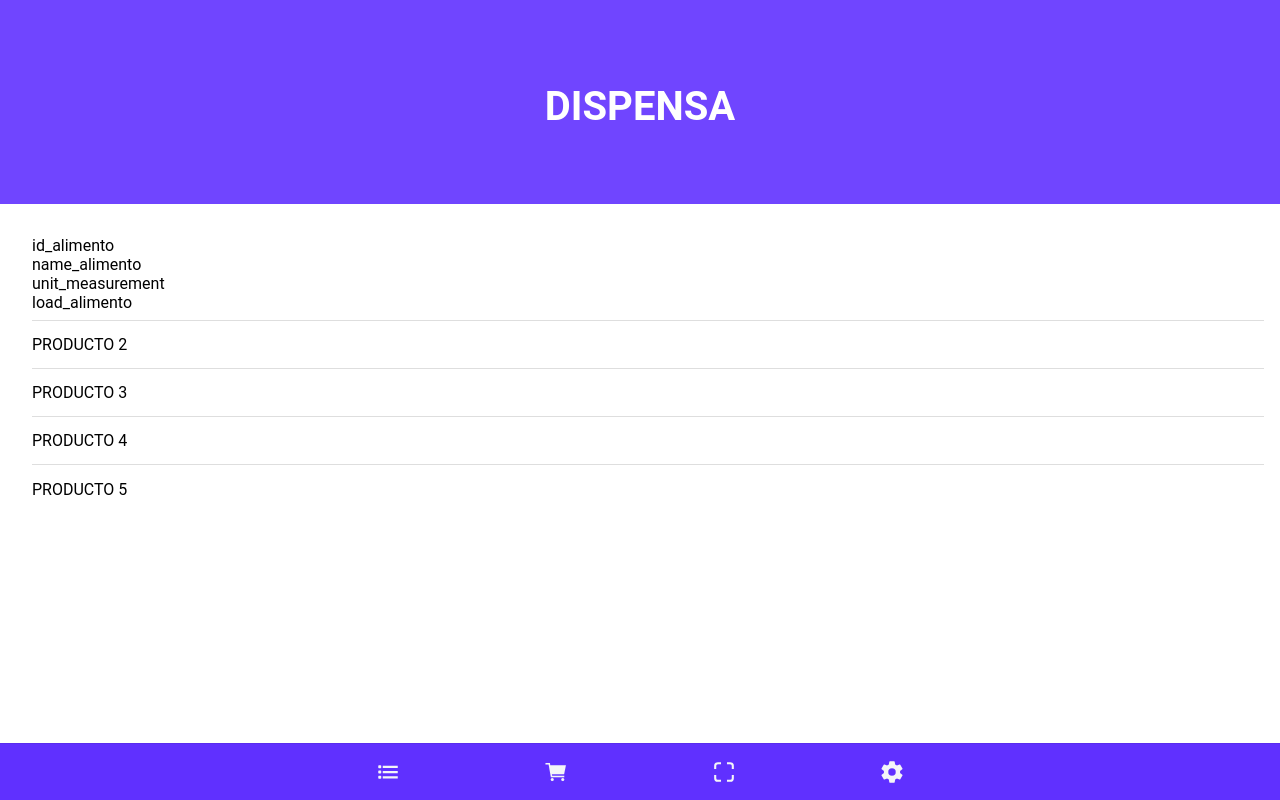
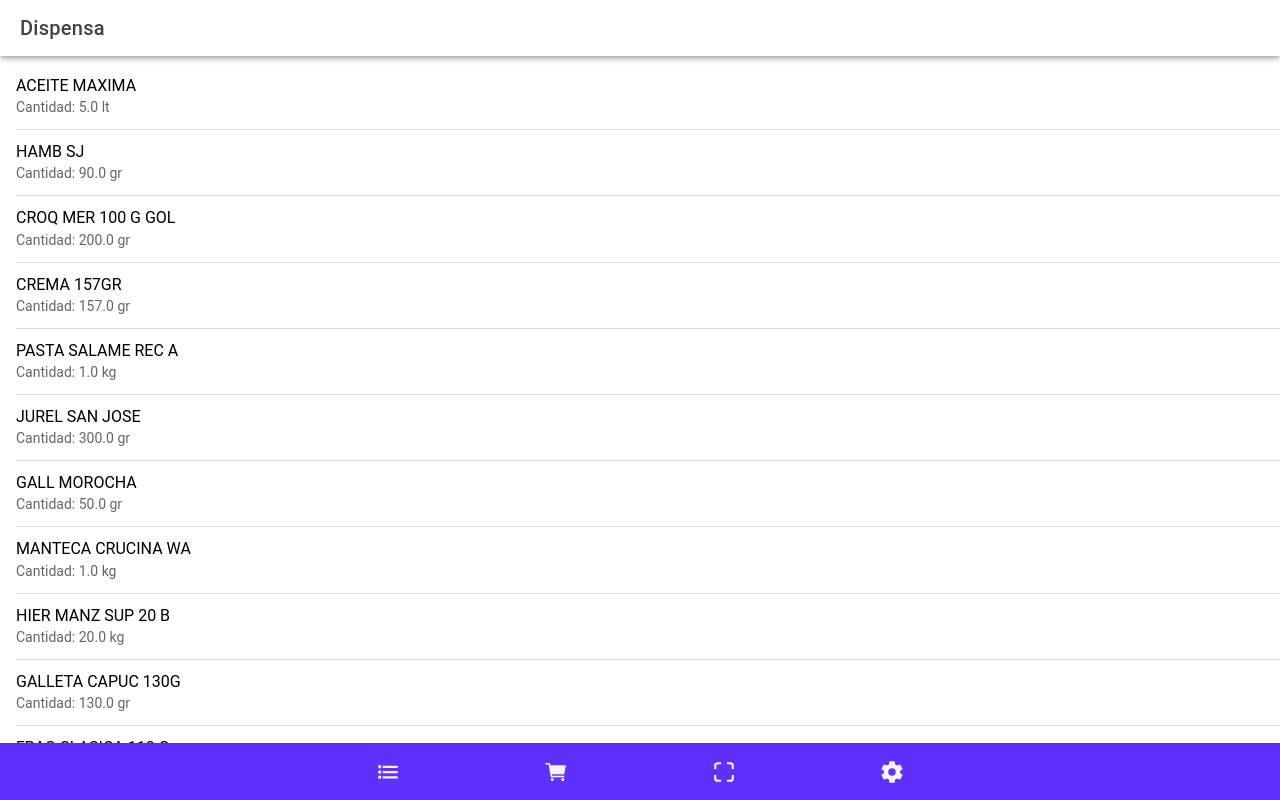
Before and after one commit to GvFvCv/test-app, a React (Vite) app: page /tab2 in a window 1280 px wide. Built offline with nearby package versions, Linux system fonts and the light colour scheme.

Commit message:
vista dispensa

```diff
--- /dev/null
+++ b/public/data.json
@@ -0,0 +1,126 @@
+{
+    "id_dispensa": 2,
+    "alimentos": [
+        {
+            "alimento": {
+                "id_alimento": 41,
+                "name_alimento": "ACEITE MAXIMA",
+                "unit_measurement": "lt",
+                "load_alimento": "5.0"
+            }
+        },
+        {
+            "alimento": {
+                "id_alimento": 42,
+                "name_alimento": "HAMB SJ",
+                "unit_measurement": "gr",
+                "load_alimento": "90.0"
+            }
+        },
+        {
+            "alimento": {
+                "id_alimento": 43,
+                "name_alimento": "CROQ MER 100 G GOL",
+                "unit_measurement": "gr",
+                "load_alimento": "200.0"
+            }
+        },
+        {
+            "alimento": {
+                "id_alimento": 44,
+                "name_alimento": "CREMA 157GR",
+                "unit_measurement": "gr",
+                "load_alimento": "157.0"
+            }
+        },
+        {
+            "alimento": {
+                "id_alimento": 45,
+                "name_alimento": "PASTA SALAME REC A",
+                "unit_measurement": "kg",
+                "load_alimento": "1.0"
+            }
+        },
+        {
+            "alimento": {
+                "id_alimento": 46,
+                "name_alimento": "JUREL SAN JOSE",
+                "unit_measurement": "gr",
+                "load_alimento": "300.0"
+            }
+        },
+        {
+            "alimento": {
+                "id_alimento": 47,
+                "name_alimento": "GALL MOROCHA",
+                "unit_measurement": "gr",
+                "load_alimento": "50.0"
+            }
+        },
+        {
+            "alimento": {
+                "id_alimento": 48,
+                "name_alimento": "MANTECA CRUCINA WA",
+                "unit_measurement": "kg",
+                "load_alimento": "1.0"
+            }
+        },
+        {
+            "alimento": {
+                "id_alimento": 49,
+                "name_alimento": "HIER MANZ SUP 20 B",
+                "unit_measurement": "kg",
+                "load_alimento": "20.0"
+            }
+        },
+        {
+            "alimento": {
+                "id_alimento": 50,
+                "name_alimento": "GALLETA CAPUC 130G",
+                "unit_measurement": "gr",
+                "load_alimento": "130.0"
+            }
+        },
+        {
+            "alimento": {
+                "id_alimento": 51,
+                "name_alimento": "FRAC CLASICA 110 G",
+                "unit_measurement": "gr",
+                "load_alimento": "110.0"
+            }
+        },
+        {
+            "alimento": {
+                "id_alimento": 52,
+                "name_alimento": "ARR G1 L AN C C 1K",
+                "unit_measurement": "kg",
+                "load_alimento": "1.0"
+            }
+        },
+        {
+            "alimento": {
+                "id_alimento": 53,
+                "name_alimento": "AT LOM AC ANT91GR",
+                "unit_measurement": "gr",
+                "load_alimento": "91.0"
+            }
+        },
+        {
+            "alimento": {
+                "id_alimento": 54,
+                "name_alimento": "HALL STA ISABEL",
+                "unit_measurement": "kg",
+                "load_alimento": "1.0"
+            }
+        },
+        {
+            "alimento": {
+                "id_alimento": 55,
+                "name_alimento": "SALCH SUR SJ 1 KG",
+                "unit_measurement": "kg",
+                "load_alimento": "1.0"
+            }
+        }
+    ],
+    "ultima_actualizacion": "2024-10-12 21:26:24 -03-0300"
+}
--- a/src/pages/Tab2.tsx
+++ b/src/pages/Tab2.tsx
@@ -1,38 +1,80 @@
-import { IonContent, IonHeader, IonItem, IonLabel, IonList, IonPage, IonTitle, IonToolbar } from '@ionic/react';
+import React, { useEffect, useState } from 'react';
+import { IonContent, IonHeader, IonPage, IonTitle, IonToolbar, IonList, IonItem, IonLabel, IonSpinner } from '@ionic/react';
 import './Tab2.css';
 
-const Tab2: React.FC = () => {
+// Interfaz para los alimentos en la dispensa
+interface Alimento {
+  id_alimento: number;
+  name_alimento: string;
+  unit_measurement: string;
+  load_alimento: string;
+}
+
+const Dispensa: React.FC = () => {
+  const [alimentos, setAlimentos] = useState<Alimento[]>([]);
+  const [loading, setLoading] = useState<boolean>(true);
+  const [error, setError] = useState<string | null>(null);
+
+  useEffect(() => {
+    const fetchAlimentos = async () => {
+      try {
+        // Cambiar la ruta a tu archivo local data.json
+        const response = await fetch('public/data.json');
+        if (!response.ok) {
+          throw new Error('Error al obtener los alimentos');
+        }
+        const data = await response.json();
+
+        // Extraer la lista de alimentos del JSON
+        const alimentosExtraidos = data.alimentos.map((item: any) => item.alimento);
+        setAlimentos(alimentosExtraidos);
+      } catch (error: any) {
+        setError(error.message || 'Error desconocido');
+      } finally {
+        setLoading(false);
+      }
+    };
+
+    fetchAlimentos();
+  }, []);
+
+  if (loading) {
+    return (
+      <IonContent>
+        <IonSpinner />
+      </IonContent>
+    );
+  }
+
+  if (error) {
+    return (
+      <IonContent>
+        <p>Error: {error}</p>
+      </IonContent>
+    );
+  }
+
   return (
     <IonPage>
-      <IonContent className='tab-2' fullscreen>
-        <div className='ccc'>
-          <h1 className='cca'>DISPENSA</h1>
-        </div>
-        <IonList className='listas' inset={true}>
-          <IonItem>
-            <IonList>
-              <IonLabel>id_alimento</IonLabel>
-              <IonLabel>name_alimento</IonLabel>
-              <IonLabel>unit_measurement</IonLabel>
-              <IonLabel>load_alimento</IonLabel>
-            </IonList>
-          </IonItem>
-          <IonItem>
-          <IonLabel>PRODUCTO 2</IonLabel>
-          </IonItem>
-          <IonItem>
-            <IonLabel>PRODUCTO 3</IonLabel>
-          </IonItem>
-          <IonItem>
-            <IonLabel>PRODUCTO 4</IonLabel>
-          </IonItem>
-          <IonItem>
-            <IonLabel>PRODUCTO 5</IonLabel>
-          </IonItem>
+      <IonHeader>
+        <IonToolbar>
+          <IonTitle>Dispensa</IonTitle>
+        </IonToolbar>
+      </IonHeader>
+      <IonContent>
+        <IonList>
+          {alimentos.map((alimento) => (
+            <IonItem key={alimento.id_alimento}>
+              <IonLabel>
+                <h2>{alimento.name_alimento}</h2>
+                <p>Cantidad: {alimento.load_alimento} {alimento.unit_measurement}</p>
+              </IonLabel>
+            </IonItem>
+          ))}
         </IonList>
       </IonContent>
     </IonPage>
   );
 };
 
-export default Tab2;
+export default Dispensa;
```
